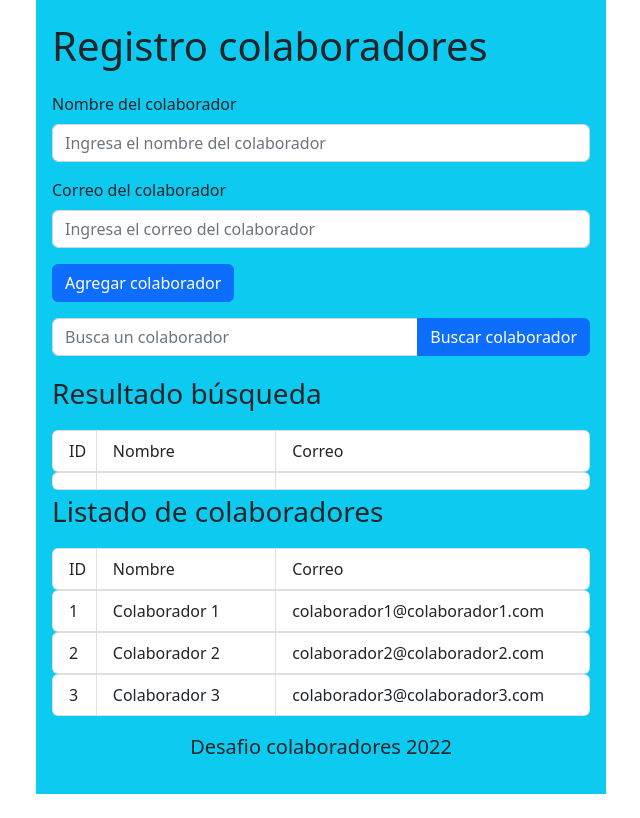
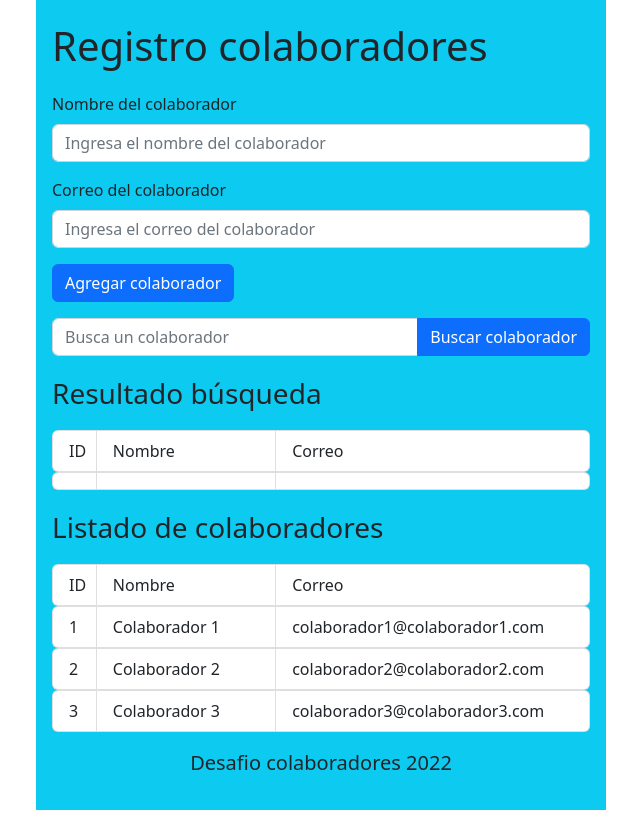
Before and after one commit to mg2023/desafio19_m4_react_d3, a React (Create React App) app: page / in a window 1280 px wide. Shown: the whole page, without its empty margins (319-959 px from the left). Built offline with nearby package versions, Linux system fonts and the light colour scheme.

Commit message:
se agrega padding top al titulo listado de colaboradores

```diff
--- a/src/App.js
+++ b/src/App.js
@@ -149,9 +149,7 @@ function App() {
             </div>
           </div>
           <div>
-            <p className="fs-3">Listado de colaboradores     </p>
-          </div>
-          <div>
+            <p className="fs-3 pt-3">Listado de colaboradores     </p>
             <ul className="list-group list-group-horizontal">
               <li className="list-group-item col-1">ID</li>
               <li className="list-group-item col-4">Nombre</li>
```
